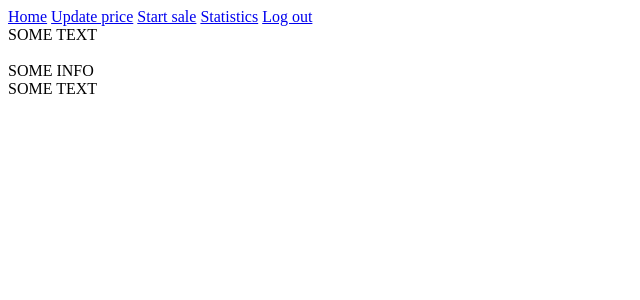
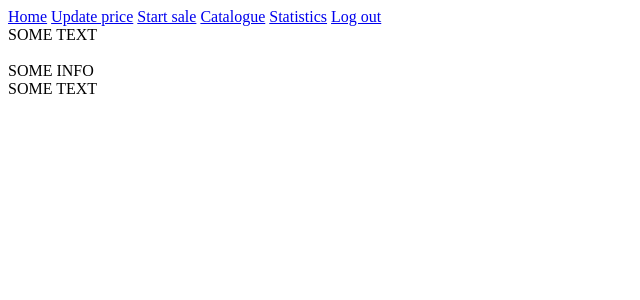
Before and after one commit to YulitaGap/message_store, a Flask app: page /author_main in a window 1280 px wide. Shown: the top 300 px of the page, without its empty margins (0-640 px from the left). Run offline with Flask 2, Linux system fonts and the light colour scheme; some libraries are stand-ins or nearby versions.

Commit message:
add catalogue

```diff
--- a/templates/author_side/author_header_template.html
+++ b/templates/author_side/author_header_template.html
@@ -6,8 +6,10 @@
             <a class="active" href="/author_main">Home</a>
             <a href="/update_price">Update price</a>
             <a href="/start_sale">Start sale</a>
+            <a href="/view_author_catalogue">Catalogue</a>
             <a href="/view_author_statistics">Statistics</a>
             <a onClick="clearCookie();" href="/">Log out</a>
+
         </div>
     {% endblock %}
     {% block content %}
```
